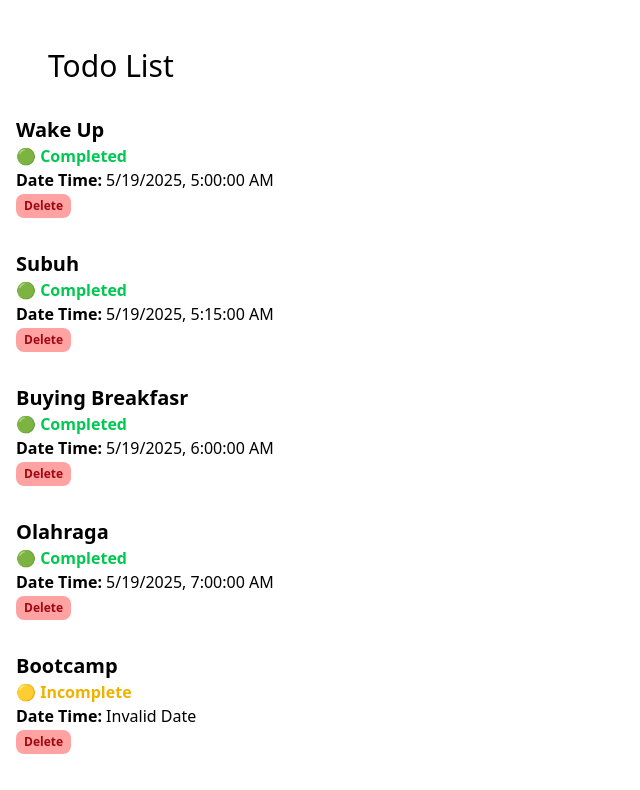
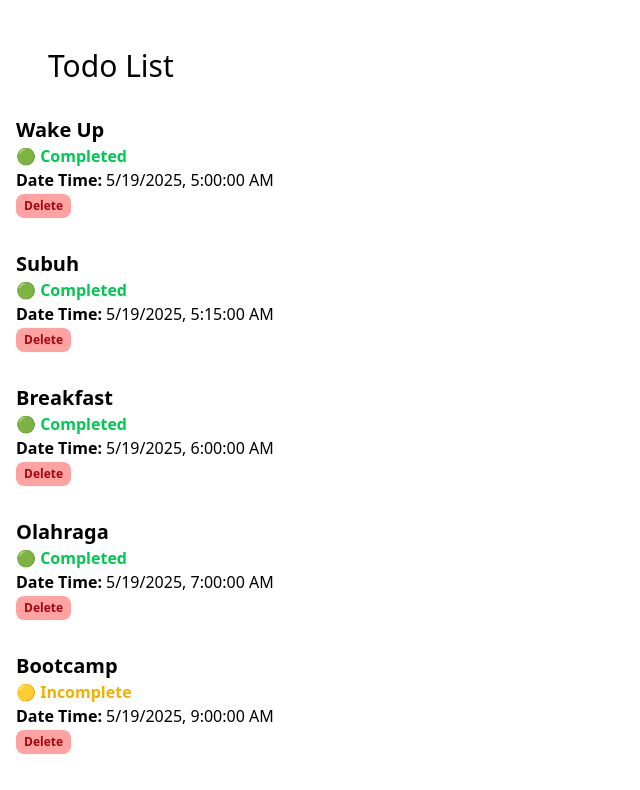
Before and after one commit to muhammmadrizki/todo-list, a React (Vite) app: page / in a window 1280 px wide. Shown: the top 790 px of the page, without its empty margins (0-640 px from the left). Built offline with nearby package versions, Linux system fonts and the light colour scheme.

Commit message:
fix typo and delete package.json

```diff
--- a/src/App.tsx
+++ b/src/App.tsx
@@ -15,7 +15,7 @@ const tasks = [
   },
   {
     id: 3,
-    title: "Buying Breakfasr",
+    title: "Breakfast",
     completed: true,
     date: new Date("2025-05-19 6:00"),
   },
@@ -29,7 +29,7 @@ const tasks = [
     id: 5,
     title: "Bootcamp",
     completed: false,
-    date: new Date("2025-05-19 9:00 - 12:00"),
+    date: new Date("2025-05-19 9:00"),
   },
   {
     id: 6,
```
Also changed, not shown: 1 other file (tests, documents, lock files or other folders).
